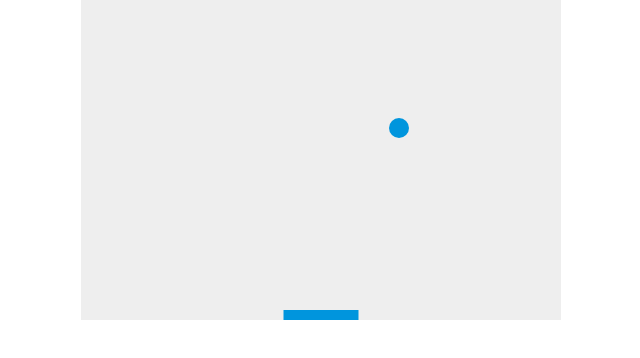
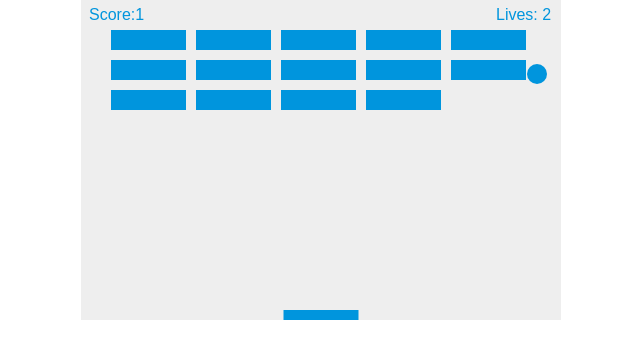
Before and after one commit to KNaka88/game2, a plain HTML site: page index.html in a window 1280 px wide. Shown: the whole page, without its empty margins (319-959 px from the left). Drawn offline with Linux system fonts and the light colour scheme.

Commit message:
finish js project

```diff
--- a/index.html
+++ b/index.html
@@ -31,7 +31,57 @@
   var rightPressed = false;
   var leftPressed = false;
 
+  var brickRowCount = 3;
+  var brickColumnCount = 5;
+  var brickWidth = 75;
+  var brickHeight = 20;
+  var brickPadding = 10;
+  var brickOffsetTop = 30;
+  var brickOffsetLeft = 30;
+  var score = 0;
+  var lives = 3;
+
+  function drawLives(){
+    ctx.font = "16px Arial";
+    ctx.fillStyle = "#0095DD";
+    ctx.fillText("Lives: " + lives, canvas.width-65, 20);
+  }
+
+
+
+  var bricks = [];
+  for(var c=0; c<brickColumnCount; c++){
+    bricks[c] = [];
+    for(var r=0; r<brickRowCount; r++){
+      bricks[c][r] = { x:0, y:0, status: 1 };
+    }
+  }
+
+
+
+
+
+  function drawBricks(){
+    for(c=0; c<brickColumnCount; c++) {
+      for(r=0; r<brickRowCount; r++){
+        if(bricks[c][r].status == 1){
+          var brickX = (c * (brickWidth + brickPadding))+ brickOffsetLeft;
+          var brickY = (r * (brickHeight + brickPadding)) + brickOffsetTop;
+          bricks[c][r].x = brickX;
+          bricks[c][r].y = brickY;
+          ctx.beginPath();
+          ctx.rect(brickX, brickY, brickWidth, brickHeight);
+          ctx.fillStyle = "#0095DD";
+          ctx.fill();
+          ctx.closePath();
+        }
+      }
+    }
+  }
+
+
   document.addEventListener("keydown", keyDownHandler, false);
+  document.addEventListener("mousemove", mouseMoveHandler, false);
   document.addEventListener("keyup", keyUpHandler, false);
 
   function keyDownHandler(e) {
@@ -51,6 +101,44 @@
       }
   }
 
+  function mouseMoveHandler(e){
+    var relativeX = e.clientX - canvas.offsetLeft;
+    if(relativeX > 0 && relativeX < canvas.width){
+      paddleX = relativeX - paddleWidth/2;
+    }
+  }
+
+
+
+  function collisionDetection(){
+    for(var c=0; c<brickColumnCount; c++){
+      for(var r=0; r<brickRowCount; r++){
+        var b = bricks[c][r]
+        if(b.status == 1){
+          console.log(b.status == 1);
+          if( (x > b.x) && (x < (b.x + brickWidth)) && (y > b.y) && (y < (b.y + brickHeight))){
+            dy = -dy;
+            b.status = 0;
+            score++;
+            if(score === (brickRowCount * brickColumnCount)) {
+              alert("You Win, Congratulations!");
+              document.location.reload();
+            }
+          }
+        }
+      }
+    }
+  }
+
+
+  function drawScore() {
+    ctx.font = "16px Arial";
+    ctx.fillStyle = "#0095DD";
+    ctx.fillText("Score:" + score, 8, 20);
+
+  }
+
+
   function drawBall() {
       ctx.beginPath();
       ctx.arc(x, y, ballRadius, 0, Math.PI*2);
@@ -68,14 +156,37 @@
 
   function draw() {
       ctx.clearRect(0, 0, canvas.width, canvas.height);
+      drawBricks();
       drawBall();
       drawPaddle();
+      collisionDetection();
+      drawScore();
+      drawLives();
+
 
       if(x + dx > canvas.width-ballRadius || x + dx < ballRadius) {
           dx = -dx;
       }
-      if(y + dy > canvas.height-ballRadius || y + dy < ballRadius) {
+
+      if(y + dy < ballRadius) {
           dy = -dy;
+      }else if(y + dy > canvas.height-ballRadius){
+        if(x > paddleX && x < paddleX + paddleWidth){
+          dy = -dy;
+        }else{
+          lives--;
+          if(!lives){
+            alert("GAME OVER");
+            document.location.reload();
+          }else{
+            x = canvas.width/2;
+            y = canvas.height-30;
+            dx = 2;
+            dy = -2;
+            paddleX = (canvas.width-paddleWidth)/2;
+          }
+
+        }
       }
 
       if(rightPressed && paddleX < canvas.width-paddleWidth) {
@@ -87,7 +198,10 @@
 
       x += dx;
       y += dy;
+      requestAnimationFrame(draw);
   }
+
+  draw();
 
   //https://developer.mozilla.org/en-US/docs/Games/Tutorials/2D_Breakout_game_pure_JavaScript/Paddle_and_keyboard_controls
 
@@ -101,7 +215,7 @@
   //   return color;
   // }
 
-  setInterval(draw, 10);
+
 
   </script>
 </html>
```
